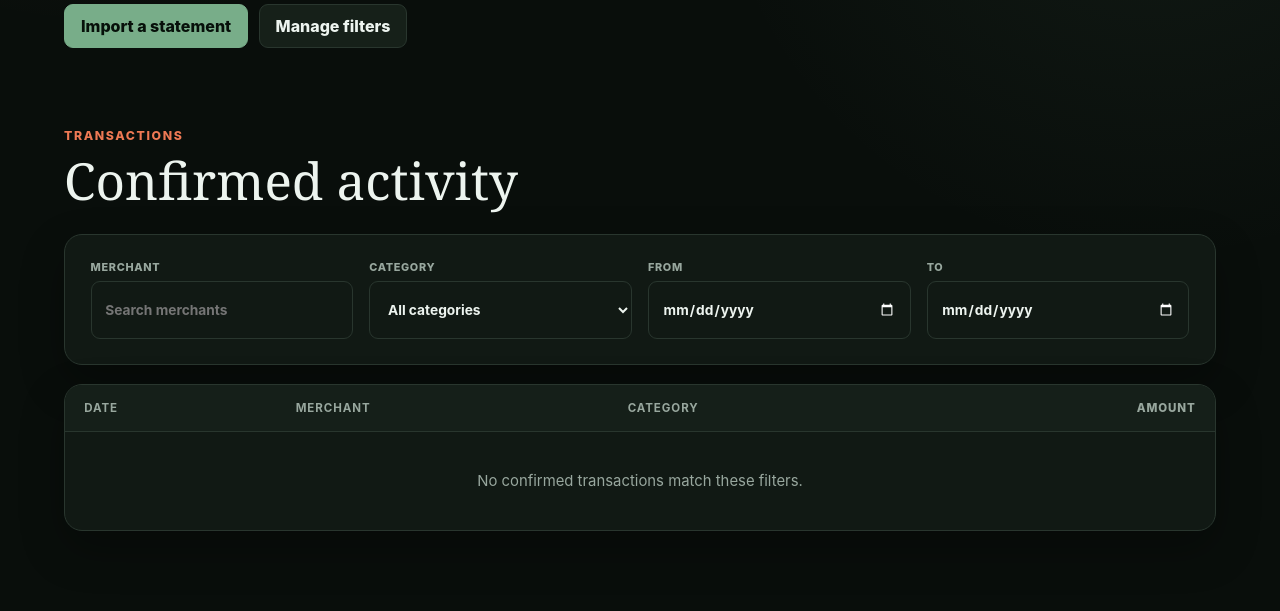
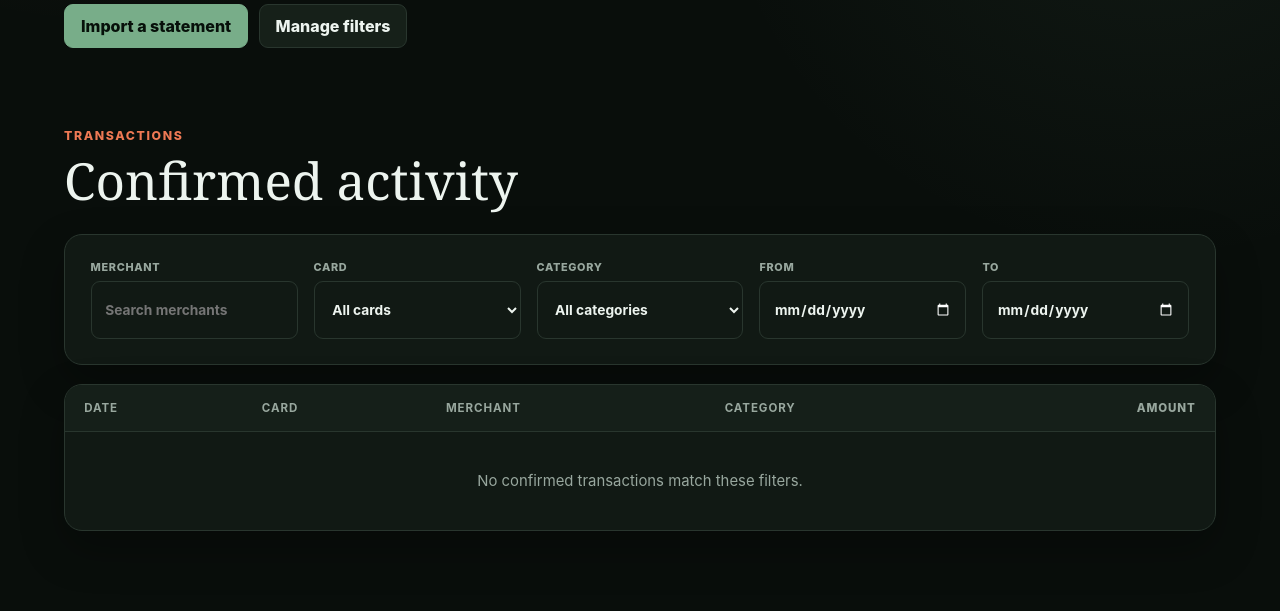
Before and after one commit to jonahgcarpenter/nestledger, a Flask app: page /spending/analyzer in a window 1280 px wide. Shown: the part 454-1065 px from the top of the page. Run offline with Flask 3, Linux system fonts and the light colour scheme; data comes from the database, SQL or seed files in the repository; data that the repository does not hold is empty.

Commit message:
add card names to spending analysis

```diff
--- a/app.py
+++ b/app.py
@@ -361,6 +361,7 @@ def strategy(slug):
 def spending():
     category_id = request.args.get("category", type=int)
     query = request.args.get("q", "").strip()
+    card_name = request.args.get("card", "").strip()
     date_from = request.args.get("from", "").strip()
     date_to = request.args.get("to", "").strip()
     transactions = database.list_transactions(
@@ -368,6 +369,7 @@ def spending():
         category_id=category_id,
         include_excluded=False,
         query=query or None,
+        card_name=card_name or None,
         date_from=date_from or None,
         date_to=date_to or None,
     )
@@ -385,9 +387,11 @@ def spending():
         transactions=transactions,
         category_chart=category_chart,
         categories=database.list_categories(),
+        card_names=database.list_card_names(),
         filters={
             "category": category_id,
             "q": query,
+            "card": card_name,
             "from": date_from,
             "to": date_to,
         },
@@ -444,6 +448,10 @@ def review_import(import_id):
     if request.method == "POST":
         updates = []
         errors = []
+        action = request.form.get("action")
+        card_name = request.form.get("card_name", "").strip()
+        if not card_name and (action == "confirm" or imported["status"] == "confirmed"):
+            errors.append("Enter a card name before confirming the statement.")
         category_ids = {row["id"] for row in categories}
         for transaction in transactions:
             prefix = f"transaction-{transaction['id']}-"
@@ -478,6 +486,12 @@ def review_import(import_id):
             )
         db = database.get_db()
         with db:
+            if card_name or imported["status"] == "draft":
+                db.execute(
+                    """UPDATE imports SET card_name = ?, updated_at = CURRENT_TIMESTAMP
+                       WHERE id = ?""",
+                    (card_name or None, import_id),
+                )
             for row in updates:
                 transaction_id, tx_date, merchant, normalized, cents, category_id, excluded, save_rule = row
                 db.execute(
@@ -503,7 +517,7 @@ def review_import(import_id):
                 flash(error, "error")
             flash("Valid rows were saved. Correct the highlighted row and try again.", "info")
             return redirect(url_for("review_import", import_id=import_id))
-        if request.form.get("action") == "confirm" and imported["status"] == "draft":
+        if action == "confirm" and imported["status"] == "draft":
             database.confirm_import(import_id)
             flash("Statement imported successfully.", "success")
             return redirect(url_for("spending"))
--- a/database.py
+++ b/database.py
@@ -58,6 +58,7 @@ CREATE TABLE IF NOT EXISTS imports (
     id INTEGER PRIMARY KEY,
     content_sha256 TEXT NOT NULL UNIQUE CHECK(length(content_sha256) = 64),
     filename TEXT NOT NULL,
+    card_name TEXT,
     issuer TEXT,
     statement_start TEXT,
     statement_end TEXT,
@@ -135,6 +136,7 @@ def close_db(_error=None):
 def init_db():
     db = get_db()
     db.executescript(SCHEMA)
+    _migrate_imports(db)
     _migrate_filters(db)
     if db.execute(
         "SELECT 1 FROM app_metadata WHERE key = 'defaults_seeded'"
@@ -153,6 +155,12 @@ def init_db():
             "INSERT INTO app_metadata(key, value) VALUES ('defaults_seeded', '1')"
         )
     db.commit()
+
+
+def _migrate_imports(db):
+    columns = db.execute("PRAGMA table_info(imports)").fetchall()
+    if not any(row["name"] == "card_name" for row in columns):
+        db.execute("ALTER TABLE imports ADD COLUMN card_name TEXT")
 
 
 def _migrate_filters(db):
@@ -257,6 +265,23 @@ def list_imports(status=None):
     return get_db().execute(sql + " ORDER BY created_at DESC, id DESC", params).fetchall()
 
 
+def list_card_names(status="confirmed"):
+    clauses = ["card_name IS NOT NULL", "trim(card_name) != ''"]
+    params = []
+    if status is not None:
+        clauses.append("status = ?")
+        params.append(status)
+    return [
+        row["card_name"]
+        for row in get_db().execute(
+            "SELECT DISTINCT card_name FROM imports WHERE "
+            + " AND ".join(clauses)
+            + " ORDER BY card_name COLLATE NOCASE",
+            params,
+        ).fetchall()
+    ]
+
+
 def _warnings_json(warnings):
     if warnings is None:
         return "[]"
@@ -303,6 +328,7 @@ def create_import(
     filename,
     transactions=(),
     *,
+    card_name=None,
     issuer=None,
     statement_start=None,
     statement_end=None,
@@ -315,13 +341,14 @@ def create_import(
     with db:
         cursor = db.execute(
             """INSERT INTO imports (
-                   content_sha256, filename, issuer, statement_start, statement_end,
+                   content_sha256, filename, card_name, issuer, statement_start, statement_end,
                    extraction_method, status, warnings, confirmed_at
-               ) VALUES (?, ?, ?, ?, ?, ?, ?, ?, CASE WHEN ? = 'confirmed'
-                   THEN CURRENT_TIMESTAMP END)""",
+               ) VALUES (?, ?, ?, ?, ?, ?, ?, ?, ?, CASE WHEN ? = 'confirmed'
+                    THEN CURRENT_TIMESTAMP END)""",
             (
                 content_sha256,
                 filename,
+                card_name,
                 issuer,
                 statement_start,
                 statement_end,
@@ -407,7 +434,7 @@ def update_transaction(transaction_id, **changes):
 
 def list_transactions(
     *, import_id=None, status=None, category_id=None, include_excluded=True,
-    query=None, date_from=None, date_to=None
+    query=None, card_name=None, date_from=None, date_to=None
 ):
     clauses = []
     params = []
@@ -425,6 +452,9 @@ def list_transactions(
     if query:
         clauses.append("(t.merchant LIKE ? OR t.original_description LIKE ?)")
         params.extend((f"%{query}%", f"%{query}%"))
+    if card_name:
+        clauses.append("i.card_name = ?")
+        params.append(card_name)
     if date_from:
         clauses.append("t.transaction_date >= ?")
         params.append(date_from)
@@ -433,7 +463,8 @@ def list_transactions(
         params.append(date_to)
     where = " WHERE " + " AND ".join(clauses) if clauses else ""
     return get_db().execute(
-        """SELECT t.*, c.name AS category_name, i.status AS import_status
+        """SELECT t.*, c.name AS category_name, i.status AS import_status,
+                  i.card_name AS card_name
            FROM transactions t
            JOIN imports i ON i.id = t.import_id
            LEFT JOIN categories c ON c.id = t.category_id"""
--- a/static/app.css
+++ b/static/app.css
@@ -69,7 +69,7 @@ h2 { font-size: clamp(2rem, 4vw, 3.2rem); }
 .chart-tooltip strong { color: var(--coral); }
 .form-grid { display: grid; grid-template-columns: repeat(4, minmax(0, 1fr)) auto; align-items: end; gap: 1rem; padding: clamp(1rem, 3vw, 1.6rem); }
 .form-grid > .button { min-height: 58px; }
-.transaction-filters { grid-template-columns: repeat(4, minmax(0, 1fr)); }
+.transaction-filters { grid-template-columns: repeat(5, minmax(0, 1fr)); }
 label { display: block; margin-bottom: .4rem; color: var(--muted); font-size: .68rem; font-weight: 800; letter-spacing: .06em; text-transform: uppercase; }
 input, select { width: 100%; min-height: 58px; padding: .72rem .85rem; border: 1px solid var(--line); border-radius: 9px; outline: none; color: var(--ink); background: #111914; font-size: .86rem; font-weight: 700; }
 input:focus, select:focus { border-color: var(--green); box-shadow: 0 0 0 3px rgb(120 173 137 / 15%); }
@@ -100,6 +100,8 @@ tbody tr:last-child td { border-bottom: 0; }
 .check input { width: auto; min-height: auto; }
 .warnings { margin: 1rem 0; padding: 1rem 1rem 1rem 2rem; border: 1px solid #8e4c3c; border-radius: 10px; color: var(--red); background: #291612; }
 .import-meta { display: flex; flex-wrap: wrap; gap: .55rem; margin: 1.4rem 0; }
+.statement-card-field { max-width: 520px; margin-bottom: 1.2rem; }
+.statement-card-field .hint { margin: .45rem 0 0; }
 .tag { padding: .45rem .65rem; border: 1px solid var(--line); border-radius: 999px; color: var(--muted); font-size: .76rem; }
 .empty { padding: 2.5rem 1rem; color: var(--muted); text-align: center; }
 .rule-form { grid-template-columns: 2fr 1fr 1fr .7fr auto; }
@@ -109,6 +111,8 @@ tbody tr:last-child td { border-bottom: 0; }
 .inline-form { display: inline; }
 .panel-offset, .actions-offset { margin-top: 1.2rem; }
 .actions-leading { margin-bottom: 1.2rem; }
+.review-actions { display: flex; align-items: center; justify-content: space-between; gap: 1rem; }
+.review-actions > .actions { justify-content: flex-end; }
 .error-tag { color: var(--red); }
 
 @media (min-width: 1400px) {
--- a/templates/spending/index.html
+++ b/templates/spending/index.html
@@ -28,17 +28,18 @@
     <div class="section-head"><div><p class="eyebrow">Transactions</p><h2>Confirmed activity</h2></div></div>
     <form id="transactionFilters" class="panel form-grid transaction-filters" method="get" action="{{ url_for('spending') }}#confirmed-activity">
       <div><label for="q">Merchant</label><input id="q" name="q" value="{{ filters.q }}" placeholder="Search merchants"></div>
+      <div><label for="card">Card</label><select id="card" name="card"><option value="">All cards</option>{% for card_name in card_names %}<option value="{{ card_name }}"{% if filters.card == card_name %} selected{% endif %}>{{ card_name }}</option>{% endfor %}</select></div>
       <div><label for="category">Category</label><select id="category" name="category"><option value="">All categories</option>{% for category in categories %}<option value="{{ category.id }}"{% if filters.category == category.id %} selected{% endif %}>{{ category.name }}</option>{% endfor %}</select></div>
       <div><label for="from">From</label><input id="from" name="from" type="date" value="{{ filters.from }}"></div>
       <div><label for="to">To</label><input id="to" name="to" type="date" value="{{ filters.to }}"></div>
     </form>
     <div class="panel table-wrap panel-offset">
       <table>
-        <thead><tr><th>Date</th><th>Merchant</th><th>Category</th><th class="money">Amount</th></tr></thead>
+        <thead><tr><th>Date</th><th>Card</th><th>Merchant</th><th>Category</th><th class="money">Amount</th></tr></thead>
         <tbody>
           {% for row in transactions %}
-            <tr><td class="muted">{{ row.transaction_date }}</td><td class="merchant">{{ row.merchant }}</td><td>{{ row.category_name or "Uncategorized" }}</td><td class="money{% if row.amount_cents < 0 %} credit{% endif %}">{{ row.amount_cents|money }}</td></tr>
-          {% else %}<tr><td class="empty" colspan="4">No confirmed transactions match these filters.</td></tr>{% endfor %}
+            <tr><td class="muted">{{ row.transaction_date }}</td><td>{{ row.card_name or "Unnamed card" }}</td><td class="merchant">{{ row.merchant }}</td><td>{{ row.category_name or "Uncategorized" }}</td><td class="money{% if row.amount_cents < 0 %} credit{% endif %}">{{ row.amount_cents|money }}</td></tr>
+          {% else %}<tr><td class="empty" colspan="5">No confirmed transactions match these filters.</td></tr>{% endfor %}
         </tbody>
       </table>
     </div>
--- a/templates/spending/statements/import.html
+++ b/templates/spending/statements/import.html
@@ -34,10 +34,10 @@
     </div>
     <div class="panel table-wrap">
       <table>
-        <thead><tr><th>File</th><th>Issuer</th><th>Period</th><th>Status</th><th>Original</th></tr></thead>
+        <thead><tr><th>Card Name</th><th>Issuer</th><th>Period</th><th>Status</th><th>Original</th></tr></thead>
         <tbody>
           {% for item in imports %}
-            <tr><td><a href="{{ url_for('review_import', import_id=item.id) }}">{{ item.filename }}</a></td><td>{{ item.issuer }}</td><td>{{ item.statement_start or "?" }} to {{ item.statement_end or "?" }}</td><td>{{ item.status }}</td><td>{% if item.id in available_import_ids %}<a href="{{ url_for('view_statement_pdf', import_id=item.id) }}" target="_blank" rel="noopener">View PDF</a>{% else %}<span class="muted">Unavailable</span>{% endif %}</td></tr>
+            <tr><td><a href="{{ url_for('review_import', import_id=item.id) }}">{{ item.card_name or "Unnamed card" }}</a></td><td>{{ item.issuer }}</td><td>{{ item.statement_start or "?" }} to {{ item.statement_end or "?" }}</td><td>{{ item.status }}</td><td>{% if item.id in available_import_ids %}<a href="{{ url_for('view_statement_pdf', import_id=item.id) }}" target="_blank" rel="noopener">View PDF</a>{% else %}<span class="muted">Unavailable</span>{% endif %}</td></tr>
           {% else %}
             <tr><td class="empty" colspan="5">No statements have been submitted yet.</td></tr>
           {% endfor %}
```
Also changed, not shown: templates/spending/statements/review.html (+12 -3 lines), tests/test_app.py (+42 -1 lines), tests/test_database.py (+6 -0 lines).
